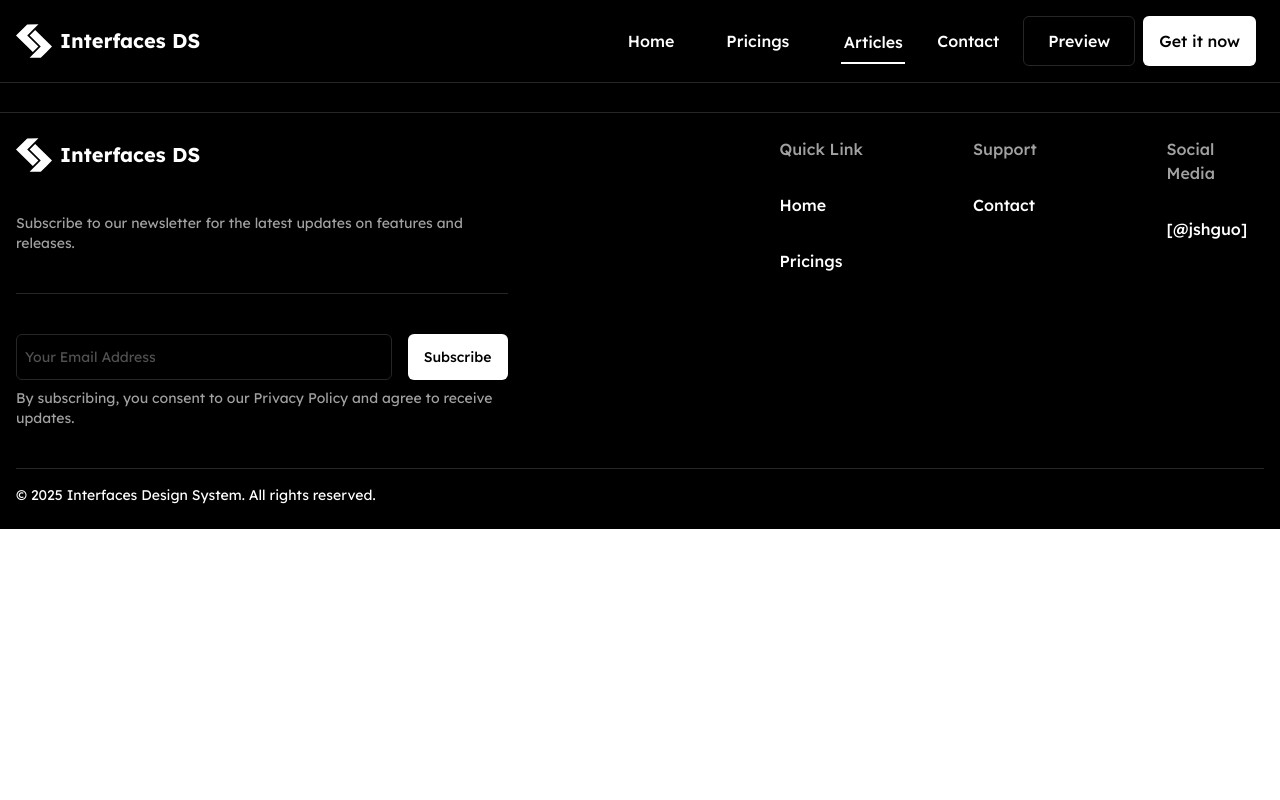
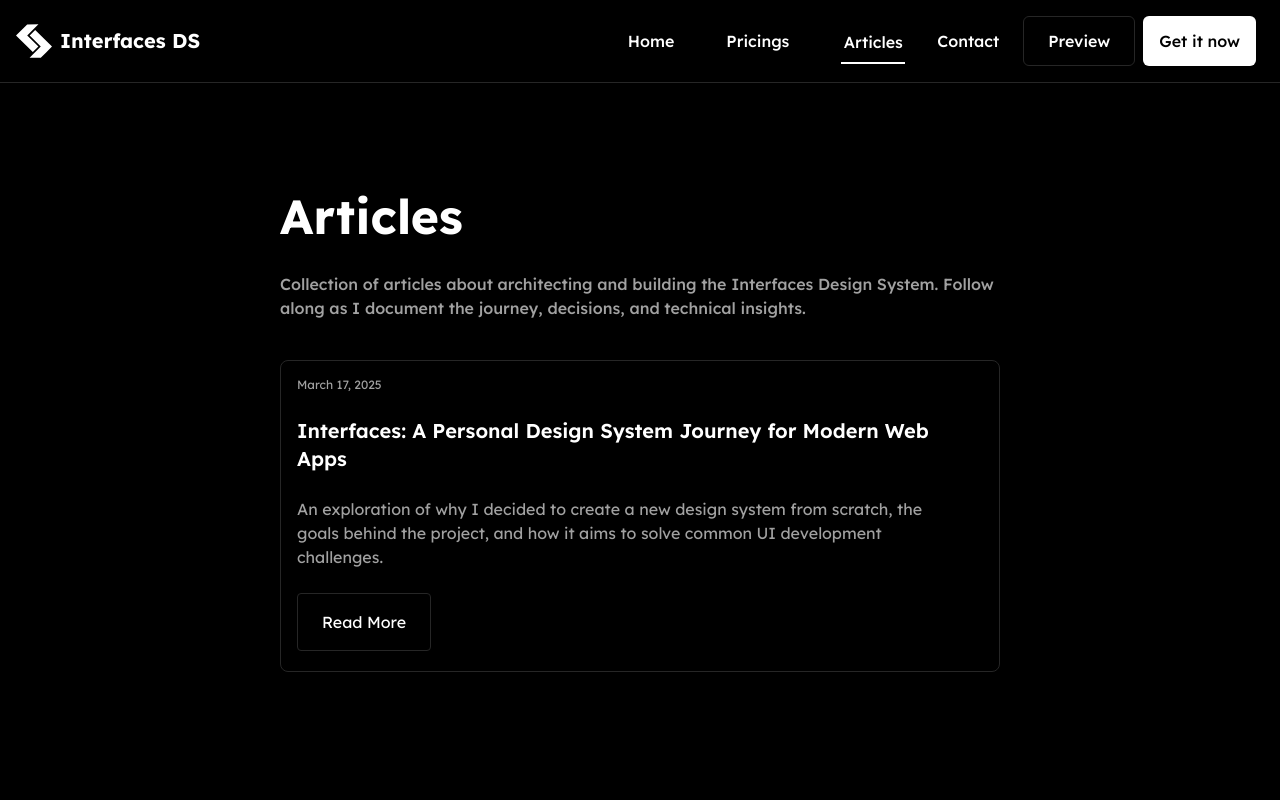
Before and after one commit to TaslimYusuf2210/InterfacesDS, a React (Vite) app in the folder Desktop/InterfacesDS/interfacesds/: page /articles in a window 1280 px wide. Shown: the top 800 px of the page. Built offline with nearby package versions, Linux system fonts and the light colour scheme.

Commit message:
articles route

```diff
--- /dev/null
+++ b/Desktop/InterfacesDS/interfacesds/src/components/ArticlesPage.jsx
@@ -0,0 +1,25 @@
+function ArticlesPage() {
+    return (
+        <div className="w-full max-w-[720px] space-y-10">
+            <div className="space-y-8">
+                <h1 className="text-5xl font-bold">Articles</h1>
+                <p className="font-medium text-brand">
+                Collection of articles about architecting and building the Interfaces Design System. Follow
+                along as I document the journey, decisions, and technical insights.
+                </p>
+            </div>
+            <div className="pl-4 pt-4 pb-5 pr-8 rounded-lg  space-y-6 border border-accent">
+                <p className="text-xs text-brand">March 17, 2025</p>
+                <p className="text-xl font-semibold">Interfaces: A Personal Design System Journey for Modern Web Apps</p>
+                <p className="text-brand">
+                An exploration of why I decided to create a new design system from scratch, the
+                goals behind the project, and how it aims to solve common UI development
+                challenges.
+                </p>
+                <button className="border py-4 px-6 border-accent rounded-sm hover:bg-accent" type="button">Read More</button>
+            </div>
+        </div>
+     );
+}
+
+export default ArticlesPage;
--- a/Desktop/InterfacesDS/interfacesds/src/components/Connect.jsx
+++ b/Desktop/InterfacesDS/interfacesds/src/components/Connect.jsx
@@ -6,7 +6,7 @@ function Connect() {
     <div className="space-y-10">
       <div className="space-y-8 border-b border-b-accent pb-8">
         <Interface></Interface>
-        <h1 className="text-4xl font-bold">Let's Connect</h1>
+        <h1 className="text-5xl font-bold">Let's Connect</h1>
         <p className="font-medium text-brand">
           I'd love to hear from you! Whether you have questions about the
           Interfaces Design System or <br />
--- a/Desktop/InterfacesDS/interfacesds/src/components/Discover.jsx
+++ b/Desktop/InterfacesDS/interfacesds/src/components/Discover.jsx
@@ -7,7 +7,7 @@ function Discover() {
         <div className="flex">
             <div className=" text-left space-y-8 w-full">
                 <Interface/>
-                <h1 className="text-4xl leading-16 font-bold">
+                <h1 className="text-5xl leading-16 font-bold">
                     Discover the power <br />
                     of Minimalist Design
                 </h1>
--- a/Desktop/InterfacesDS/interfacesds/src/components/Elevate.jsx
+++ b/Desktop/InterfacesDS/interfacesds/src/components/Elevate.jsx
@@ -6,7 +6,7 @@ function Elevate() {
         <div className="space-y-12">
             <div className="border-b border-b-accent pb-10 space-y-8">
                 <Interface></Interface>
-                <h1 className="text-4xl font-bold">Elevate Your Design Experience</h1>
+                <h1 className="text-5xl font-bold">Elevate Your Design Experience</h1>
                 <p className="font-medium text-brand">
                 Join us and discover how our design system can transform your projects into stunning realities.
                 </p>
--- a/Desktop/InterfacesDS/interfacesds/src/components/PricingPlans.jsx
+++ b/Desktop/InterfacesDS/interfacesds/src/components/PricingPlans.jsx
@@ -6,7 +6,7 @@ function PricingPlans() {
         <div className="grid text-center">
             <div className="space-y-8 text-center grid place-items-center">
                 <Interface></Interface>
-                <h1 className="text-4xl font-bold">
+                <h1 className="text-5xl font-bold">
                         Pricing Plans
                     </h1>
                     <p className="mb-16 font-medium text-brand">
--- a/Desktop/InterfacesDS/interfacesds/src/components/Revolutionalize.jsx
+++ b/Desktop/InterfacesDS/interfacesds/src/components/Revolutionalize.jsx
@@ -7,7 +7,7 @@ function Revolutionalize() {
   return (
     <div className="place-items-center text-center space-y-8">
       <Interface></Interface>
-      <h1 className="text-4xl leading-16 font-bold">
+      <h1 className="text-5xl leading-16 font-bold">
         Revolutionize Your Design <br />
         Workflow Effortlessly
       </h1>
--- a/Desktop/InterfacesDS/interfacesds/src/components/Testimonials.jsx
+++ b/Desktop/InterfacesDS/interfacesds/src/components/Testimonials.jsx
@@ -7,7 +7,7 @@ function Testimonials() {
         <div className="">
             <div className="text-left max-w-[65%] space-y-8">
                 <Interface></Interface>
-                <h1 className="text-4xl font-bold">
+                <h1 className="text-5xl font-bold">
                     Testimonials
                 </h1>
                 <p className="mb-16 font-medium text-brand">
--- a/Desktop/InterfacesDS/interfacesds/src/pages/Articles.jsx
+++ b/Desktop/InterfacesDS/interfacesds/src/pages/Articles.jsx
@@ -1,7 +1,9 @@
+import ArticlesPage from "../components/ArticlesPage";
+
 function Articles() {
     return (
-        <div>
-
+        <div className="pt-20 pb-40 grid place-items-center">
+            <ArticlesPage></ArticlesPage>
         </div>
      );
 }
--- a/Desktop/InterfacesDS/interfacesds/src/pages/Pricing.jsx
+++ b/Desktop/InterfacesDS/interfacesds/src/pages/Pricing.jsx
@@ -1,6 +1,10 @@
+import PricingPlans from "../components/PricingPlans";
+
 function Pricing() {
     return (
-        <div></div>
+        <div className="px-20 pt-14 pb-56">
+            <PricingPlans></PricingPlans>
+        </div>
      );
 }
 
```
